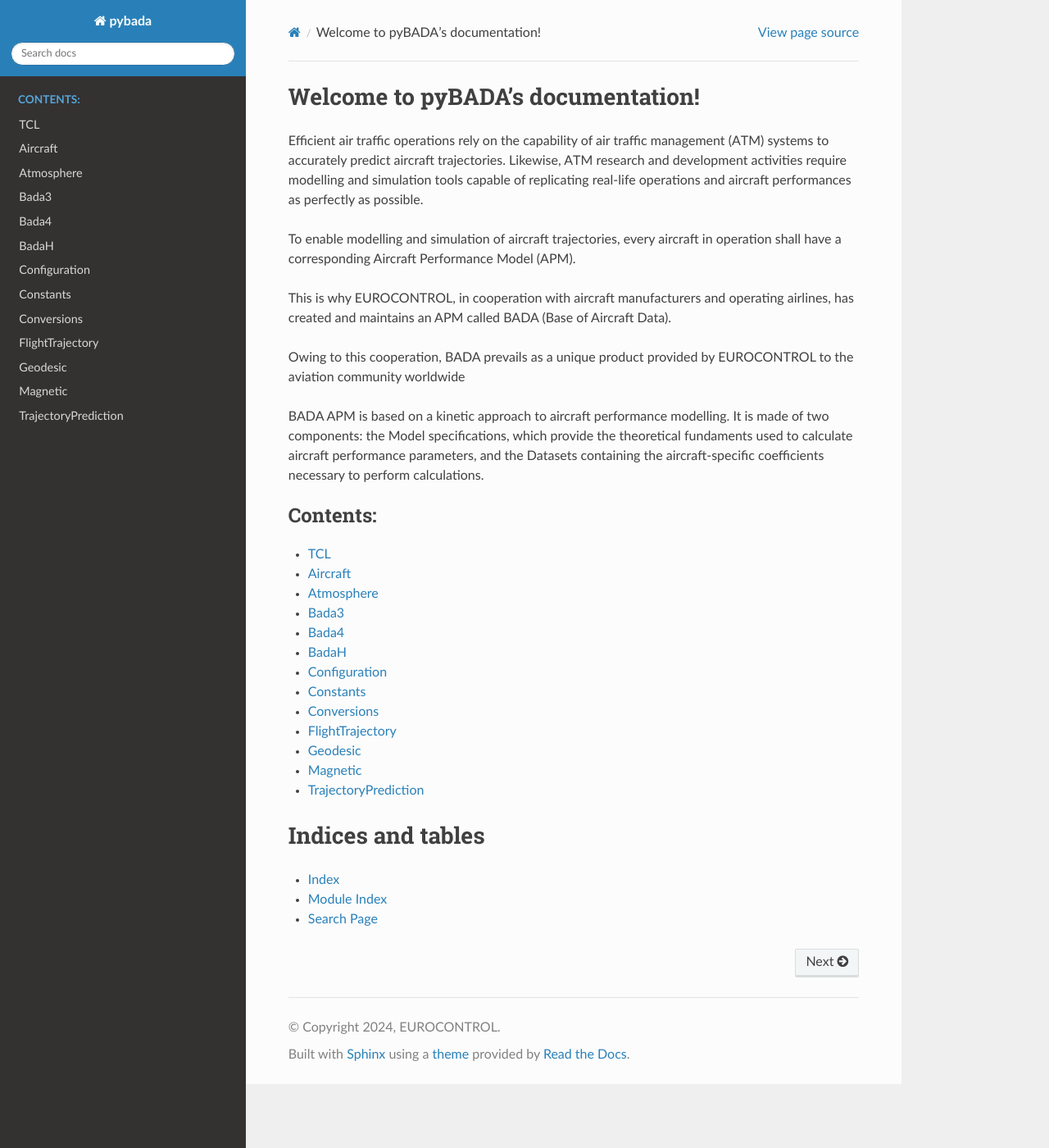
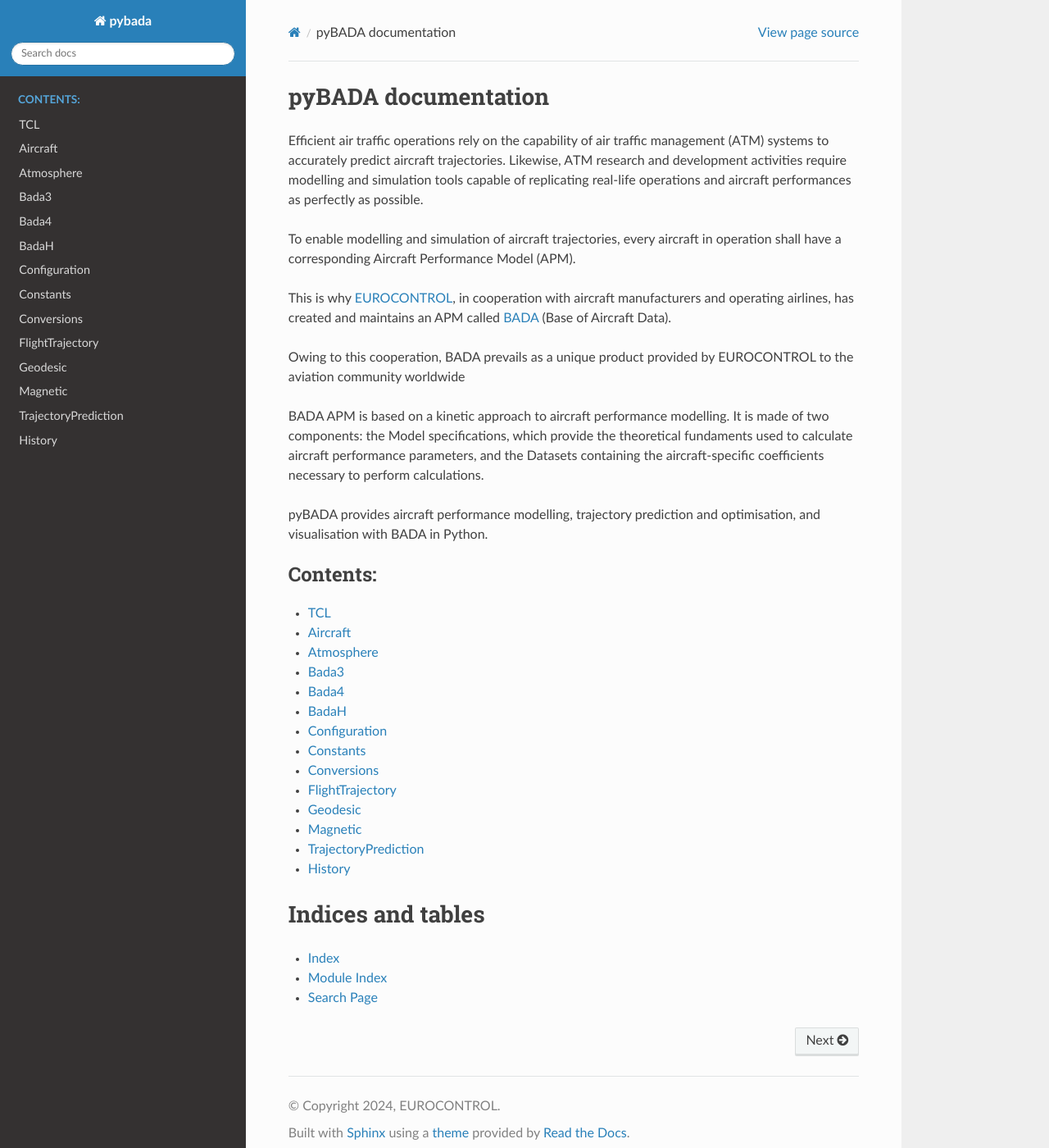
Before and after one commit to eurocontrol-bada/pybada, a Sphinx documentation site: the page built from docs/source/index.rst, in a window 1280 px wide and 1400 px high. Shown: the whole window at 82% size. Built offline with Sphinx 7.4.7 and the Read the Docs theme 2.0.0, drawn with Linux system fonts in a browser that asks for light colours.

Commit message:
docs: update index

```diff
--- a/docs/source/index.rst
+++ b/docs/source/index.rst
@@ -1,16 +1,17 @@
-Welcome to pyBADA's documentation!
+pyBADA documentation
 ==================================
 
 Efficient air traffic operations rely on the capability of air traffic management (ATM) systems to accurately predict aircraft trajectories. Likewise, ATM research and development activities require modelling and simulation tools capable of replicating real-life operations and aircraft performances as perfectly as possible.
 
 To enable modelling and simulation of aircraft trajectories, every aircraft in operation shall have a corresponding Aircraft Performance Model (APM).
 
-This is why EUROCONTROL, in cooperation with aircraft manufacturers and operating airlines, has created and maintains an APM called BADA (Base of Aircraft Data).
+This is why `EUROCONTROL <https://www.eurocontrol.int/>`_, in cooperation with aircraft manufacturers and operating airlines, has created and maintains an APM called `BADA <https://www.eurocontrol.int/model/bada>`_ (Base of Aircraft Data).
 
 Owing to this cooperation, BADA prevails as a unique product provided by EUROCONTROL to the aviation community worldwide
 
 BADA APM is based on a kinetic approach to aircraft performance modelling. It is made of two components: the Model specifications, which provide the theoretical fundaments used to calculate aircraft performance parameters, and the Datasets containing the aircraft-specific coefficients necessary to perform calculations.
 
+pyBADA provides aircraft performance modelling, trajectory prediction and optimisation, and visualisation with BADA in Python.
 
 
 .. toctree::
@@ -30,6 +31,7 @@
    geodesic
    magnetic
    trajectoryPrediction
+   history
 
 Indices and tables
 ==================
```
